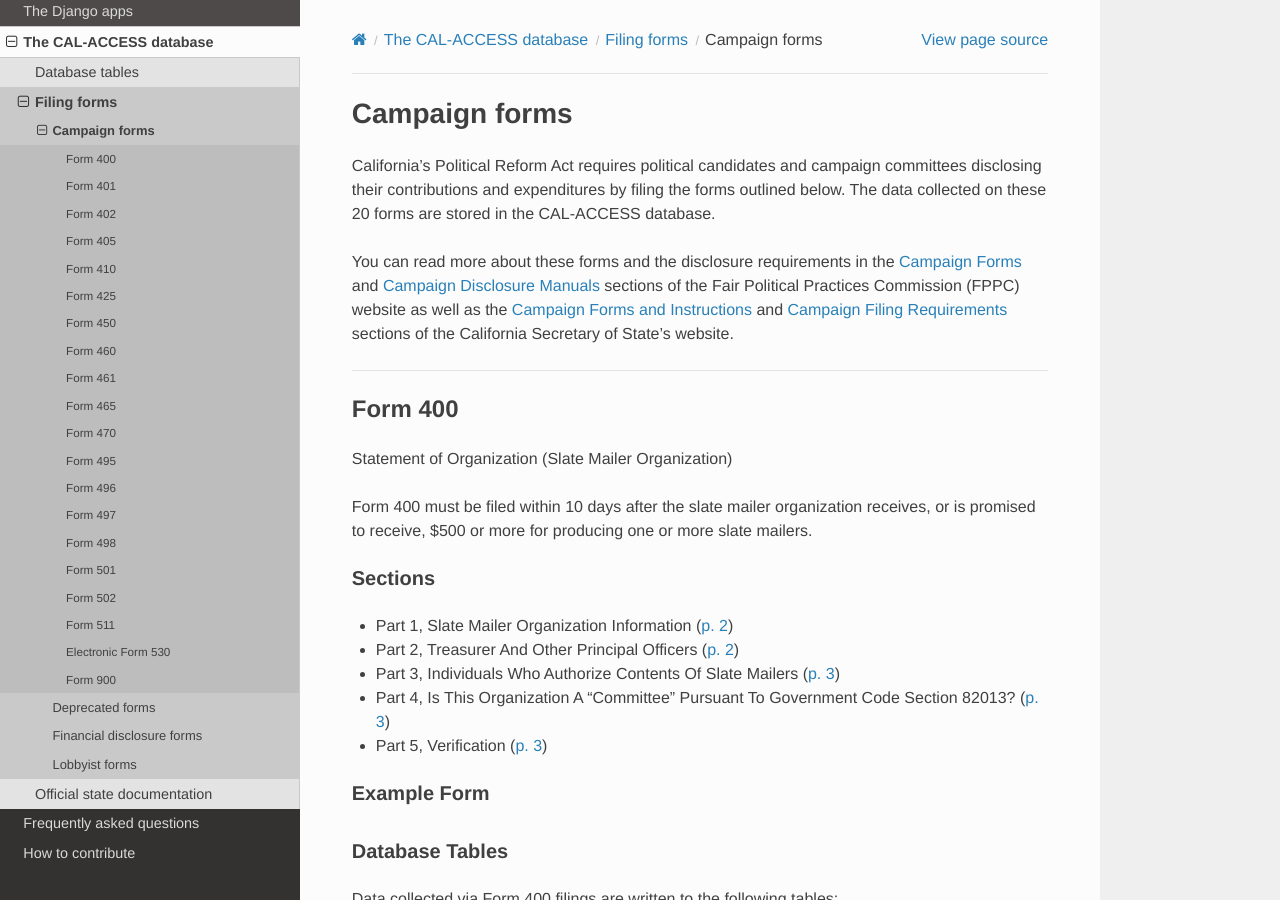
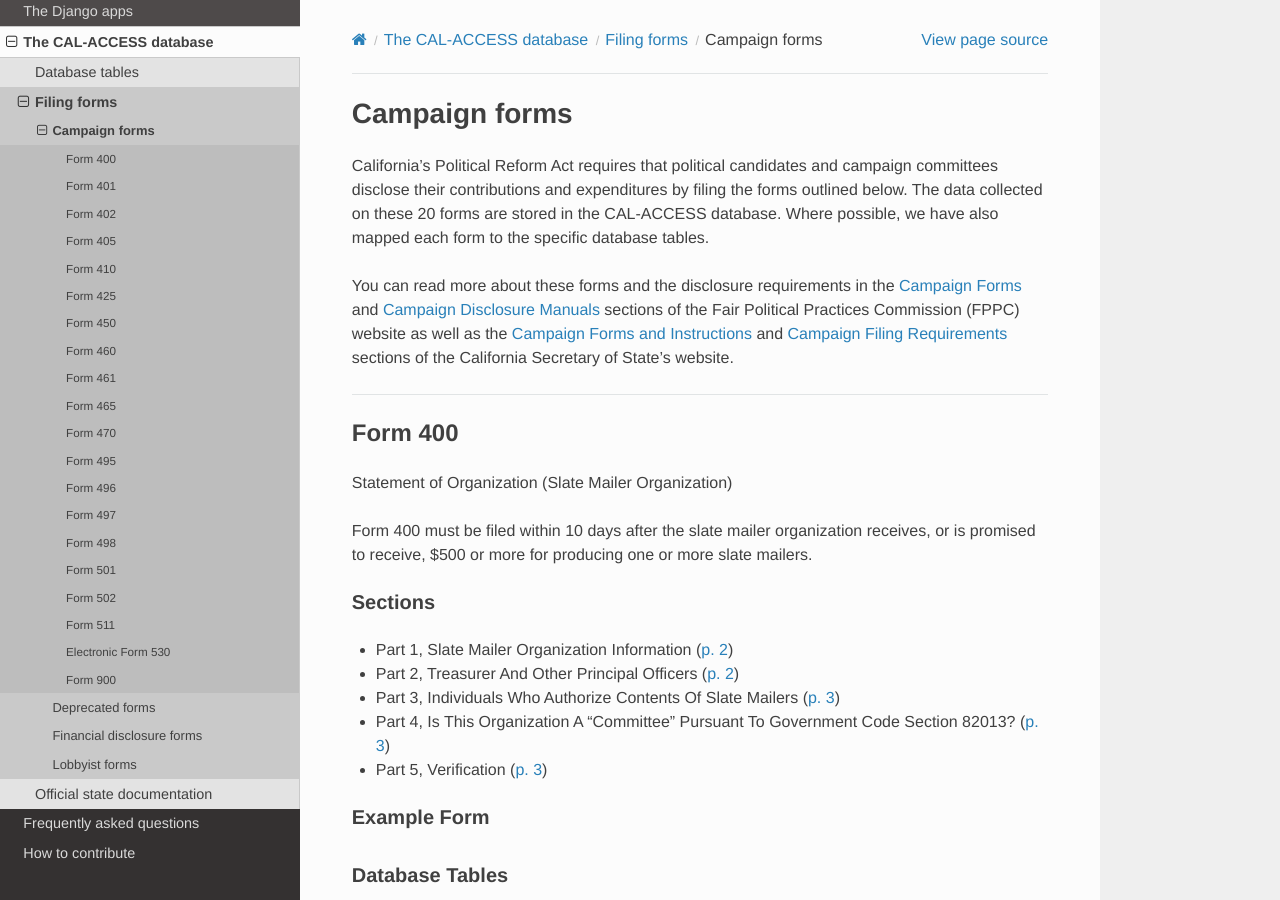
Before and after one commit to palewire/django-calaccess-technical-documentation, a Sphinx documentation site: the page built from docs/calaccess/filingforms/campaign_forms.rst, in a window 1280 px wide and 900 px high. Built offline with Sphinx 7.4.7 and the Read the Docs theme 2.0.0, drawn with Linux system fonts in a browser that asks for light colours.

Commit message:
More small edits

```diff
--- a/docs/calaccess/filingforms/campaign_forms.rst
+++ b/docs/calaccess/filingforms/campaign_forms.rst
@@ -2,7 +2,7 @@ Campaign forms
 ===============================
 
 
-California's Political Reform Act requires political candidates and campaign committees disclosing their contributions and expenditures by filing the forms outlined below. The data collected on these 20 forms are stored in the CAL-ACCESS database.
+California's Political Reform Act requires that political candidates and campaign committees disclose their contributions and expenditures by filing the forms outlined below. The data collected on these 20 forms are stored in the CAL-ACCESS database. Where possible, we have also mapped each form to the specific database tables.
 
 You can read more about these forms and the disclosure requirements in the `Campaign Forms <http://www.fppc.ca.gov/learn/campaign-rules/campaign-forms.html>`_ and `Campaign Disclosure Manuals <http://www.fppc.ca.gov/learn/campaign-rules/campaign-disclosure-manuals.html>`_ sections of the Fair Political Practices Commission (FPPC) website as well as the `Campaign Forms and Instructions <http://www.sos.ca.gov/campaign-lobbying/campaign-disclosure-and-requirements/campaign-forms-and-instructions/>`_ and `Campaign Filing Requirements <http://www.sos.ca.gov/campaign-lobbying/campaign-disclosure-and-requirements/campaign-filing-requirements/>`_ sections of the California Secretary of State's website.
 
--- a/docs/calaccess/filingforms/lobbyist_forms.rst
+++ b/docs/calaccess/filingforms/lobbyist_forms.rst
@@ -2,7 +2,7 @@ Lobbyist forms
 ===============================
 
 
-California's Political Reform Act requires individuals, business and other organizations that lobby public officials to file registration statements and periodic reports disclosing their activities, employers and expenditures. The data collected on these 15 forms are stored in the CAL-ACCESS database.
+California's Political Reform Act requires individuals, business and other organizations that lobby public officials to file registration statements and periodic reports disclosing their activities, employers and expenditures. The data collected on these 15 forms are stored in the CAL-ACCESS database. Where possible, we have also mapped each form to the specific database tables.
 
 You can read more about these forms and the disclosure requirements in the `Lobbying Manual and Forms <http://www.fppc.ca.gov/learn/lobbyist-rules/lobbying-manual-and-forms.html>`_ section of the Fair Political Practices Commission (FPPC) website as well as the `Lobbying Forms and Instructions <http://www.sos.ca.gov/campaign-lobbying/lobbying-disclosure-requirements/lobbying-forms-instructions/>`_ and `Lobbying Filing Requirements <http://www.sos.ca.gov/campaign-lobbying/lobbying-disclosure-requirements/lobbying-filing-requirements/>` sections of the California Secretary of State's website.
 
--- a/src/toolbox/templates/campaign_forms.rst
+++ b/src/toolbox/templates/campaign_forms.rst
@@ -1,6 +1,6 @@
 {% extends "filingforms.rst" %}
 {% block content %}
-California's Political Reform Act requires political candidates and campaign committees disclosing their contributions and expenditures by filing the forms outlined below. The data collected on these {{ form_count }} forms are stored in the CAL-ACCESS database.
+California's Political Reform Act requires that political candidates and campaign committees disclose their contributions and expenditures by filing the forms outlined below. The data collected on these {{ form_count }} forms are stored in the CAL-ACCESS database. Where possible, we have also mapped each form to the specific database tables.
 
 You can read more about these forms and the disclosure requirements in the `Campaign Forms <http://www.fppc.ca.gov/learn/campaign-rules/campaign-forms.html>`_ and `Campaign Disclosure Manuals <http://www.fppc.ca.gov/learn/campaign-rules/campaign-disclosure-manuals.html>`_ sections of the Fair Political Practices Commission (FPPC) website as well as the `Campaign Forms and Instructions <http://www.sos.ca.gov/campaign-lobbying/campaign-disclosure-and-requirements/campaign-forms-and-instructions/>`_ and `Campaign Filing Requirements <http://www.sos.ca.gov/campaign-lobbying/campaign-disclosure-and-requirements/campaign-filing-requirements/>`_ sections of the California Secretary of State's website.
 {% endblock %}
--- a/src/toolbox/templates/lobbyist_forms.rst
+++ b/src/toolbox/templates/lobbyist_forms.rst
@@ -1,6 +1,6 @@
 {% extends "filingforms.rst" %}
 {% block content %}
-California's Political Reform Act requires individuals, business and other organizations that lobby public officials to file registration statements and periodic reports disclosing their activities, employers and expenditures. The data collected on these {{ form_count }} forms are stored in the CAL-ACCESS database.
+California's Political Reform Act requires individuals, business and other organizations that lobby public officials to file registration statements and periodic reports disclosing their activities, employers and expenditures. The data collected on these {{ form_count }} forms are stored in the CAL-ACCESS database. Where possible, we have also mapped each form to the specific database tables.
 
 You can read more about these forms and the disclosure requirements in the `Lobbying Manual and Forms <http://www.fppc.ca.gov/learn/lobbyist-rules/lobbying-manual-and-forms.html>`_ section of the Fair Political Practices Commission (FPPC) website as well as the `Lobbying Forms and Instructions <http://www.sos.ca.gov/campaign-lobbying/lobbying-disclosure-requirements/lobbying-forms-instructions/>`_ and `Lobbying Filing Requirements <http://www.sos.ca.gov/campaign-lobbying/lobbying-disclosure-requirements/lobbying-filing-requirements/>` sections of the California Secretary of State's website.
 {% endblock %}
```
